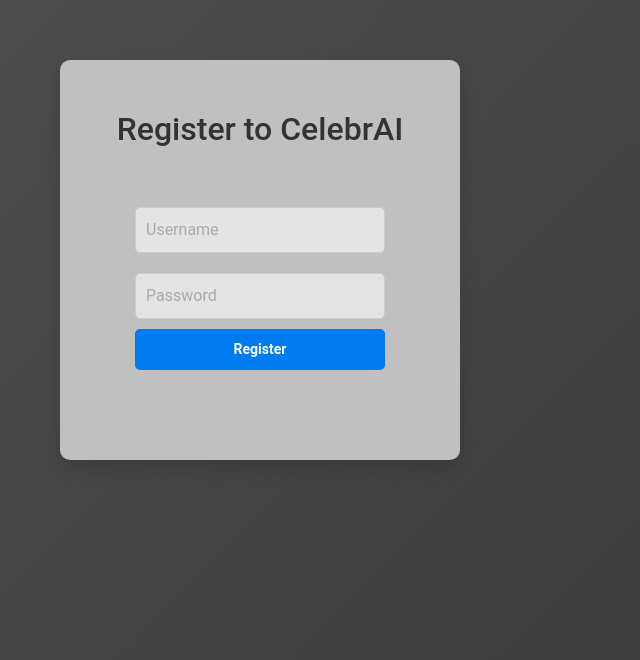
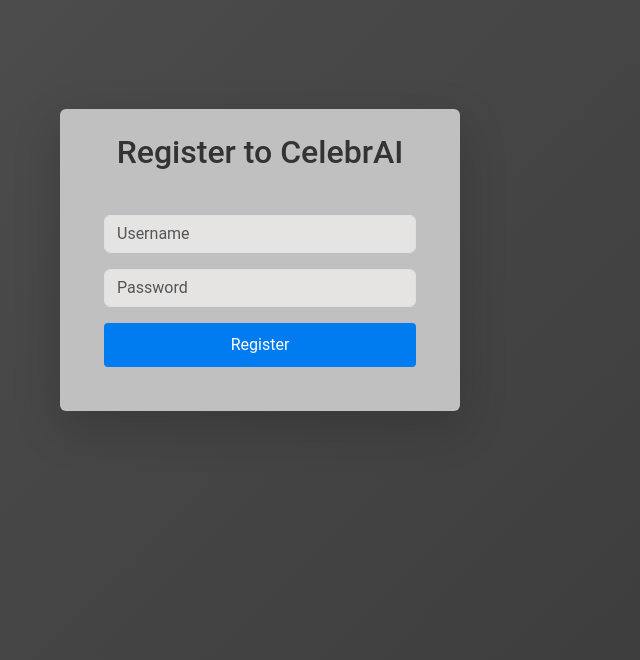
Before and after one commit to Mahmoud-K-Ismail/CelebrAI---Chat-with-Historical-Icons, a React (Vite) app in the folder shakespearegpt-frontend/: page /register in a window 1280 px wide. Shown: the part 140-800 px from the top of the page, without its empty margins (380-1020 px from the left). Built offline with nearby package versions, Linux system fonts and the light colour scheme.

Commit message:
styling finished, may change some colors later, used bootstrap

```diff
--- a/shakespearegpt-frontend/src/Register.css
+++ b/shakespearegpt-frontend/src/Register.css
@@ -7,15 +7,9 @@ body, html {
 
 .auth-page {
     height: 100vh;
-    display: flex;
-    flex-direction: column;
-    align-items: center;
-    justify-content: center;
-    text-align: center;
     background: linear-gradient(-45deg, #2c2c2c, #4a4a4a, #6e6e6e, #8c8c8c);
     background-size: 400% 400%;
     animation: gradientBackground 15s ease infinite;
-    width: 100%;
 }
 
 @keyframes gradientBackground {
@@ -23,64 +17,35 @@ body, html {
     50% { background-position: 100% 50%; }
     100% { background-position: 0% 50%; }
 }
-
 .register-container {
-    /*background: rgba(255, 255, 255, 0.8);*/
-    background: #C0C0C0;
-    border-radius: 10px;
-    padding: 50px;
+    max-width: 400px;
+    width: 100%;
+    padding: 40px;
     box-shadow: 0 8px 20px rgba(0, 0, 0, 0.15);
-    display: flex;
-    flex-direction: column;
-    align-items: center;
-    width: 100%;
-    max-width: 400px;
-    gap: 20px; /* Adds space between each element */
-    height: 400px; /* Increase the height of the form */
+    background: #C0C0C0; /* semi-transparent white */
+    /* If you want a fully transparent background, use rgba(255, 255, 255, 0) */
+    border-radius: 10px; /* Optional: Adds rounded corners */
+}
+.register-container form {
+    box-shadow: none;
+    background: rgba(255, 255, 255, 0); /* semi-transparent white */
+    padding: 20px; /* Optional: Add padding inside the form */
+    border-radius: 10px; /* Optional: Rounded corners for the form */
 }
 
 h2 {
     font-size: 2rem;
-    margin-bottom: 20px;
     color: #333;
 }
 
-.register-container form {
-    display: flex;
-    box-shadow: none;
-    background-color: transparent;
-    flex-direction: column;
-    align-items: center;
-    /*width: 100%;*/
-    /*height: 100%; !* Ensure the form takes up the full height of the container *!*/
-    justify-content: center; /* Vertically center the form elements */
-    width: 280px;
-    height: 190px;
-}
-
 .register-container input {
-    width: 100%;
-    /*background-color: rgba(255, 255, 255, 0.8);*/
     background-color: #E5E4E2;
-    padding: 10px; /* Reduced the padding from 10px to 8px */
-    margin: 10px 0; /* Reduced the margin from 10px to 8px */
-    border-radius: 5px;
-    border: 1px solid #ccc;
-    font-size: 1rem;
-    color: #333; /* Change this value to your desired font color */
+    color: #333;
 }
 
 .register-container button {
     background-color: #007bf0;
-    color: #fff;
-    font-weight: bold;
-    padding: 10px 20px;
-    border: none;
-    border-radius: 5px;
-    cursor: pointer;
-    transition: background-color 0.3s ease;
-    width: 100%;
-
+    color: white;
 }
 
 .register-container button:hover {
--- a/shakespearegpt-frontend/src/Register.jsx
+++ b/shakespearegpt-frontend/src/Register.jsx
@@ -1,50 +1,7 @@
-// import React, { useState } from 'react';
-// import { useNavigate } from 'react-router-dom';
-// import './App.css'; // Importing the CSS file for styling
-//
-// const Register = () => {
-//     const [formData, setFormData] = useState({ username: '', password: '' });
-//     const navigate = useNavigate();
-//
-//     const handleChange = (e) => {
-//         setFormData({ ...formData, [e.target.name]: e.target.value });
-//     };
-//
-//     const handleSubmit = async (e) => {
-//         e.preventDefault();
-//         try {
-//             const response = await fetch('/auth/register', {
-//                 method: 'POST',
-//                 headers: { 'Content-Type': 'application/json' },
-//                 body: JSON.stringify(formData),
-//             });
-//             if (response.ok) {
-//                 alert('Registration successful!');
-//                 navigate('/login');
-//             } else {
-//                 alert('Registration failed!');
-//             }
-//         } catch (err) {
-//             console.error(err);
-//         }
-//     };
-//
-//     return (
-//         <div className="auth-container">
-//             <h2>Register to CelebrAI</h2>
-//             <form onSubmit={handleSubmit}>
-//                 <input type="text" name="username" placeholder="Username" onChange={handleChange} />
-//                 <input type="password" name="password" placeholder="Password" onChange={handleChange} />
-//                 <button type="submit">Register</button>
-//             </form>
-//         </div>
-//     );
-// };
-//
-// export default Register;
 import React, { useState } from 'react';
 import { useNavigate } from 'react-router-dom';
-import './Register.css'; // Importing the CSS file for styling
+import 'bootstrap/dist/css/bootstrap.min.css'; // Ensure this is imported for Bootstrap styling
+import './Register.css'; // If you have any additional custom styles
 
 const Register = () => {
     const [formData, setFormData] = useState({ username: '', password: '' });
@@ -74,13 +31,29 @@ const Register = () => {
     };
 
     return (
-        <div className="auth-page">
-            <div className="register-container">
-                <h2>Register to CelebrAI</h2>
-                <form onSubmit={handleSubmit}>
-                    <input type="text" name="username" placeholder="Username" onChange={handleChange} />
-                    <input type="password" name="password" placeholder="Password" onChange={handleChange} />
-                    <button type="submit">Register</button>
+        <div className="auth-page d-flex justify-content-center align-items-center">
+            <div className="register-container p-4 shadow-lg rounded">
+                <h2 className="text-center mb-4">Register to CelebrAI</h2>
+                <form onSubmit={handleSubmit} className="d-flex flex-column align-items-center">
+                    <div className="form-group w-100">
+                        <input
+                            type="text"
+                            name="username"
+                            placeholder="Username"
+                            className="form-control mb-3"
+                            onChange={handleChange}
+                        />
+                    </div>
+                    <div className="form-group w-100">
+                        <input
+                            type="password"
+                            name="password"
+                            placeholder="Password"
+                            className="form-control mb-3"
+                            onChange={handleChange}
+                        />
+                    </div>
+                    <button type="submit" className="btn btn-primary w-100">Register</button>
                 </form>
             </div>
         </div>
--- a/shakespearegpt-frontend/src/UserSettings.css
+++ b/shakespearegpt-frontend/src/UserSettings.css
@@ -1,107 +1,22 @@
-.settings-container {
-    max-width: 600px;
-    margin: 0 auto;
-    padding: 20px;
-}
-
-.settings-header {
-    display: flex;
-    align-items: center;
-    margin-bottom: 30px;
-}
-
-.back-button {
-    background: none;
-    border: none;
-    color: #007bff;
-    cursor: pointer;
-    font-size: 16px;
-    margin-right: 20px;
-}
-
-.back-button:hover {
-    text-decoration: underline;
-}
-
-.settings-section {
-    background: #fff;
-    border-radius: 8px;
-    padding: 20px;
-    margin-bottom: 20px;
-    box-shadow: 0 2px 4px rgba(0, 0, 0, 0.1);
-}
-
-.form-group {
-    margin-bottom: 15px;
-}
-
-.form-group label {
-    display: block;
-    margin-bottom: 5px;
-    font-weight: bold;
-}
-
-.form-group input {
-    width: 100%;
-    padding: 8px;
-    border: 1px solid #ddd;
-    border-radius: 4px;
-    font-size: 14px;
-}
-
-button {
-    background-color: #007bff;
-    color: white;
-    border: none;
-    padding: 10px 20px;
-    border-radius: 4px;
-    cursor: pointer;
-    font-size: 14px;
-}
-
-button:hover {
-    background-color: #0056b3;
-}
-
-.error-message {
-    background-color: #ff53533d;
-    color: #dc3545;
-    padding: 10px;
-    border-radius: 4px;
-    margin-bottom: 20px;
-}
-
-.success-message {
-    background-color: #28a7453d;
-    color: #28a745;
-    padding: 10px;
-    border-radius: 4px;
-    margin-bottom: 20px;
-}
-
-
-        /*This makes chat ruined*/
-/*!* UserSettings.css *!*/
-
+/*!* General body and html styles *!*/
 /*body, html {*/
 /*    height: 100%;*/
 /*    margin: 0;*/
 /*    font-family: 'Roboto', sans-serif;*/
-/*    overflow: hidden;*/
+/*    overflow: auto; !* Allow scrolling *!*/
 /*}*/
 
-/*.settings-container {*/
-/*    height: 100vh;*/
-/*    display: flex;*/
-/*    flex-direction: column;*/
-/*    align-items: center;*/
-/*    justify-content: center;*/
-/*    text-align: center;*/
+/*!* Settings page gradient background *!*/
+/*.settings-page {*/
+/*    min-height: 100vh; !* Ensure the page takes at least 100% height *!*/
 /*    background: linear-gradient(-45deg, #2c2c2c, #4a4a4a, #6e6e6e, #8c8c8c);*/
 /*    background-size: 400% 400%;*/
 /*    animation: gradientBackground 15s ease infinite;*/
-/*    padding: 20px;*/
-/*    box-sizing: border-box;*/
+/*    width: 100%;*/
+/*    display: flex;*/
+/*    flex-direction: column; !* Stack items vertically *!*/
+/*    justify-content: flex-start; !* Align items to the top *!*/
+/*    padding-bottom: 20px; !* Some space at the bottom *!*/
 /*}*/
 
 /*@keyframes gradientBackground {*/
@@ -110,120 +25,410 @@ button:hover {
 /*    100% { background-position: 0% 50%; }*/
 /*}*/
 
+/*!* Settings container styles *!*/
+/*.settings-container {*/
+/*    max-width: 800px;*/
+/*    margin: 0 auto;*/
+/*    padding: 20px;*/
+/*    background-color: rgba(255, 255, 255, 0.9); !* Light transparent background *!*/
+/*    border-radius: 8px;*/
+/*    box-shadow: 0 2px 4px rgba(0, 0, 0, 0.1);*/
+/*    margin-bottom: 20px; !* Add margin to the bottom to space out sections *!*/
+/*}*/
+
+/*!* Settings header styles *!*/
 /*.settings-header {*/
-/*    width: 100%;*/
 /*    display: flex;*/
-/*    justify-content: center;*/
 /*    align-items: center;*/
-/*    margin-bottom: 20px;*/
-/*    position: relative;*/
+/*    margin-bottom: 30px;*/
+/*    justify-content: space-between;*/
 /*}*/
 
 /*.back-button {*/
-/*    position: absolute;*/
-/*    left: 0;*/
-/*    background-color: #6c757d;*/
-/*    width: 150px;*/
-/*    height: 50px;*/
+/*    background-color: #007bff;*/
 /*    color: #fff;*/
-/*    font-weight: bold;*/
-/*    padding: 10px 20px;*/
 /*    border: none;*/
+/*    cursor: pointer;*/
+/*    font-size: 16px;*/
+/*    padding: 8px 12px;*/
 /*    border-radius: 5px;*/
-/*    cursor: pointer;*/
 /*    transition: background-color 0.3s ease;*/
 /*    text-decoration: none;*/
+/*    width: 20%;*/
 /*}*/
 
 /*.back-button:hover {*/
-/*    background-color: #5a6268;*/
+/*    background-color: #0056b3;*/
+/*    text-decoration: none;*/
+/*    color: white;*/
 /*}*/
 
-/*h1 {*/
-/*    font-size: 2.5rem;*/
-/*    color: #ffffff;*/
-/*    text-align: center;*/
-/*    margin: 0;*/
+/*!* Form sections styling *!*/
+/*.settings-section {*/
+/*    background: #fff;*/
+/*    border-radius: 8px;*/
+/*    padding: 20px;*/
+/*    margin-bottom: 40px;*/
+/*    box-shadow: 0 2px 4px rgba(0, 0, 0, 0.1);*/
 /*}*/
 
-/*.settings-section-wrapper {*/
-/*    display: flex;*/
-/*    flex-direction: row;*/
-/*    justify-content: center;*/
-/*    align-items: flex-start;*/
-/*    width: 100%;*/
-/*    max-width: 1200px;*/
-/*    gap: 40px;*/
+/*!* Username section styling *!*/
+/*.username-section {*/
+/*    background-color: rgba(0, 123, 255, 0.1); !* Light blue background *!*/
+/*    border-left: 5px solid #007bff; !* Blue left border *!*/
 /*}*/
 
-/*.settings-section {*/
-/*    flex: 0 1 40%;*/
-/*    width: 100%;*/
-/*    background: rgba(255, 255, 255, 0.8);*/
-/*    border-radius: 10px;*/
-/*    padding: 40px;*/
-/*    box-shadow: 0 8px 20px rgba(0, 0, 0, 0.15);*/
-/*    max-width: 500px;*/
-/*}*/
-/*.settings-section2 {*/
-/*    flex: 0 1 40%;*/
-/*    width: 100%;*/
-/*    background: rgba(255, 255, 255, 0.8);*/
-/*    border-radius: 10px;*/
-/*    padding: 40px;*/
-/*    box-shadow: 0 8px 20px rgba(0, 0, 0, 0.15);*/
-/*    max-width: 500px;*/
+/*!* Password section styling *!*/
+/*.password-section {*/
+/*    background-color: rgba(220, 53, 69, 0.1); !* Light red background *!*/
+/*    border-left: 5px solid #dc3545; !* Red left border *!*/
 /*}*/
 
-/*h2 {*/
-/*    font-size: 1.8rem;*/
-/*    margin-bottom: 20px;*/
-/*    color: #333;*/
+/*!* Specific input-wrapper customizations *!*/
+/*.input-wrapper {*/
+/*    display: block; !* Ensures that each input wrapper takes the full width and stacks *!*/
+/*    margin-bottom: 20px; !* Adds spacing between each input *!*/
 /*}*/
 
-/*.form-group {*/
-/*    margin-bottom: 20px;*/
-/*    display: flex;*/
-/*    flex-direction: column;*/
-/*    align-items: flex-start;*/
+/*!* Specific customization for the 'New Username' input *!*/
+/*.input-wrapper label[for="newUsername"] {*/
+/*    font-weight: bold;*/
+/*    color: #007bff;*/
 /*}*/
 
-/*label {*/
-/*    font-size: 1rem;*/
-/*    color: #333;*/
-/*    margin-bottom: 5px;*/
+/*.input-wrapper input#newUsername {*/
+/*    background-color: #E5E4E2; !* Light grey background *!*/
+/*    border: 1px solid #ccc;*/
+/*    padding: 10px;*/
 /*}*/
 
-/*input {*/
-/*    width: 100%;*/
-/*    padding: 10px;*/
-/*    border-radius: 5px;*/
-/*    border: 1px solid #ccc;*/
-/*    font-size: 1rem;*/
+/*!* Specific customization for 'Current Password' input *!*/
+/*.input-wrapper label[for="usernameCurrentPassword"] {*/
+/*    font-weight: bold;*/
+/*    color: #007bff;*/
 /*}*/
 
-/*button {*/
+/*.input-wrapper input#usernameCurrentPassword {*/
+/*    background-color: #E5E4E2; !* Light grey background *!*/
+/*    border: 1px solid #ccc;*/
+/*    padding: 10px;*/
+/*}*/
+
+/*!* Specific customization for 'Current Password' for Password Change *!*/
+/*.input-wrapper label[for="passwordCurrentPassword"] {*/
+/*    font-weight: bold;*/
+/*    color: #dc3545;*/
+/*}*/
+
+/*.input-wrapper input#passwordCurrentPassword {*/
+/*    background-color: #E5E4E2; !* Light grey background *!*/
+/*    border: 1px solid #ccc;*/
+/*    padding: 10px;*/
+/*}*/
+
+/*!* Specific customization for 'New Password' input *!*/
+/*.input-wrapper label[for="newPassword"] {*/
+/*    font-weight: bold;*/
+/*    color: #dc3545;*/
+/*}*/
+
+/*.input-wrapper input#newPassword {*/
+/*    background-color: #E5E4E2; !* Light grey background *!*/
+/*    border: 1px solid #ccc;*/
+/*    padding: 10px;*/
+/*}*/
+
+/*!* Specific customization for 'Confirm Password' input *!*/
+/*.input-wrapper label[for="confirmPassword"] {*/
+/*    font-weight: bold;*/
+/*    color: #dc3545;*/
+/*}*/
+
+/*.input-wrapper input#confirmPassword {*/
+/*    background-color: #E5E4E2; !* Light grey background *!*/
+/*    border: 1px solid #ccc;*/
+/*    padding: 10px;*/
+/*}*/
+
+/*!* Button styling *!*/
+/*.btn {*/
+/*    padding: 10px 15px;*/
+/*    font-size: 16px;*/
+/*    border-radius: 4px;*/
+/*    cursor: pointer;*/
+/*    border: none;*/
+/*}*/
+
+/*.btn-primary {*/
 /*    background-color: #007bff;*/
 /*    color: #fff;*/
-/*    font-weight: bold;*/
-/*    padding: 10px 20px;*/
-/*    border: none;*/
-/*    border-radius: 5px;*/
-/*    cursor: pointer;*/
-/*    transition: background-color 0.3s ease;*/
-/*    width: 100%;*/
 /*}*/
 
-/*button:hover {*/
+/*.btn-primary:hover {*/
 /*    background-color: #0056b3;*/
 /*}*/
 
+/*.btn-danger {*/
+/*    background-color: #dc3545;*/
+/*    color: #fff;*/
+/*}*/
+
+/*.btn-danger:hover {*/
+/*    background-color: #c82333;*/
+/*}*/
+
+/*!* Alerts (success & error) *!*/
+/*.error-message, .success-message {*/
+/*    margin-bottom: 20px;*/
+/*    font-size: 14px;*/
+/*    padding: 10px;*/
+/*    border-radius: 4px;*/
+/*}*/
+
 /*.error-message {*/
-/*    color: #ff4d4d;*/
-/*    margin-bottom: 20px;*/
+/*    background-color: #f8d7da;*/
+/*    color: #721c24;*/
 /*}*/
 
 /*.success-message {*/
-/*    color: #28a745;*/
-/*    margin-bottom: 20px;*/
+/*    background-color: #d4edda;*/
+/*    color: #155724;*/
 /*}*/
+
+/*.username-form {*/
+/*    display: block;*/
+/*    padding: 15px;*/
+/*    background-color: transparent;*/
+/*    border-radius: 10px;*/
+/*    box-shadow: none;*/
+/*}*/
+/*.password-section .password-form {*/
+/*    display: block;*/
+/*    padding: 15px;*/
+/*    background-color: transparent;*/
+/*    border-radius: 10px;*/
+/*    box-shadow:none;*/
+/*}*/
+
+/* General body and html styles */
+body, html {
+    height: 100%;
+    margin: 0;
+    font-family: 'Roboto', sans-serif;
+    overflow: auto; /* Allow scrolling */
+}
+
+/* Settings page gradient background */
+.settings-page {
+    min-height: 100vh; /* Ensure the page takes at least 100% height */
+    background: linear-gradient(-45deg, #2c2c2c, #4a4a4a, #6e6e6e, #8c8c8c);
+    background-size: 400% 400%;
+    animation: gradientBackground 15s ease infinite;
+    width: 100%;
+    display: flex;
+    flex-direction: column; /* Stack items vertically */
+    justify-content: flex-start; /* Align items to the top */
+    padding-bottom: 20px; /* Some space at the bottom */
+}
+
+@keyframes gradientBackground {
+    0% { background-position: 0% 50%; }
+    50% { background-position: 100% 50%; }
+    100% { background-position: 0% 50%; }
+}
+
+/* Settings container styles */
+.settings-container {
+    max-width: 800px;
+    margin: 0 auto;
+    padding: 20px;
+    background-color: rgba(255, 255, 255, 0.9); /* Light transparent background */
+    border-radius: 8px;
+    box-shadow: 0 2px 4px rgba(0, 0, 0, 0.1);
+    margin-bottom: 20px; /* Add margin to the bottom to space out sections */
+}
+
+/* Settings header styles */
+.settings-header {
+    display: flex;
+    align-items: center;
+    margin-bottom: 30px;
+    justify-content: space-between;
+}
+
+.back-button {
+    background-color: #007bff;
+    color: #fff;
+    border: none;
+    cursor: pointer;
+    font-size: 16px;
+    padding: 8px 12px;
+    border-radius: 5px;
+    transition: background-color 0.3s ease;
+    text-decoration: none;
+    width: 20%;
+}
+
+.back-button:hover {
+    background-color: #0056b3;
+    text-decoration: none;
+    color: white;
+}
+
+/* Form sections styling */
+.settings-section {
+    background: #fff;
+    border-radius: 8px;
+    padding: 20px;
+    margin-bottom: 40px;
+    box-shadow: 0 2px 4px rgba(0, 0, 0, 0.1);
+}
+
+/* Username section styling */
+.username-section {
+    background-color: rgba(0, 123, 255, 0.1); /* Light blue background */
+    border-left: 5px solid #007bff; /* Blue left border */
+}
+
+/* Password section styling */
+.password-section {
+    background-color: rgba(220, 53, 69, 0.1); /* Light red background */
+    border-left: 5px solid #dc3545; /* Red left border */
+}
+
+/* Specific input-wrapper customizations */
+.input-wrapper {
+    display: flex; /* Ensures that each input wrapper takes the full width and stacks */
+    margin-bottom: 20px; /* Adds spacing between each input */
+}
+
+/* Specific customization for the 'New Username' input */
+.input-wrapper label[for="newUsername"] {
+    font-weight: bold;
+    color: #007bff;
+    margin-top: 10px;
+}
+
+.input-wrapper input#newUsername {
+    background-color: #E5E4E2; /* Light grey background */
+    border: 1px solid #ccc;
+    padding: 10px;
+    margin-left: 38px;
+
+}
+
+/* Specific customization for 'Current Password' input */
+.input-wrapper label[for="usernameCurrentPassword"] {
+    font-weight: bold;
+    color: #007bff;
+    margin-top: 10px;
+}
+
+.input-wrapper input#usernameCurrentPassword {
+    background-color: #E5E4E2; /* Light grey background */
+    border: 1px solid #ccc;
+    padding: 10px;
+    margin-left: 15px;
+}
+
+/* Specific customization for 'Current Password' for Password Change */
+.input-wrapper label[for="passwordCurrentPassword"] {
+    font-weight: bold;
+    color: #dc3545;
+    margin-top : 10px;
+}
+
+.input-wrapper input#passwordCurrentPassword {
+    background-color: #E5E4E2; /* Light grey background */
+    border: 1px solid #ccc;
+    padding: 10px;
+    margin-left: 51px;
+}
+
+/* Specific customization for 'New Password' input */
+.input-wrapper label[for="newPassword"] {
+    font-weight: bold;
+    color: #dc3545;
+    margin-top: 10px;
+}
+
+.input-wrapper input#newPassword {
+    background-color: #E5E4E2; /* Light grey background */
+    border: 1px solid #ccc;
+    padding: 10px;
+    margin-left: 75px;
+}
+
+/* Specific customization for 'Confirm Password' input */
+.input-wrapper label[for="confirmPassword"] {
+    font-weight: bold;
+    color: #dc3545;
+    margin-top: 10px;
+}
+
+.input-wrapper input#confirmPassword {
+    background-color: #E5E4E2; /* Light grey background */
+    border: 1px solid #ccc;
+    padding: 10px;
+    margin-left: 10px;
+}
+
+/* Button styling */
+.btn {
+    padding: 10px 15px;
+    font-size: 16px;
+    border-radius: 4px;
+    cursor: pointer;
+    border: none;
+}
+
+.btn-primary {
+    background-color: #007bff;
+    color: #fff;
+}
+
+.btn-primary:hover {
+    background-color: #0056b3;
+}
+
+.btn-danger {
+    background-color: #dc3545;
+    color: #fff;
+}
+
+.btn-danger:hover {
+    background-color: #c82333;
+}
+
+/* Alerts (success & error) */
+.error-message, .success-message {
+    margin-bottom: 20px;
+    font-size: 14px;
+    padding: 10px;
+    border-radius: 4px;
+}
+
+.error-message {
+    background-color: #f8d7da;
+    color: #721c24;
+}
+
+.success-message {
+    background-color: #d4edda;
+    color: #155724;
+}
+
+.username-form {
+    display: block;
+    padding: 15px;
+    background-color: transparent;
+    border-radius: 10px;
+    box-shadow: none;
+}
+.password-section .password-form {
+    display: block;
+    padding: 15px;
+    background-color: transparent;
+    border-radius: 10px;
+    box-shadow:none;
+}
```
Also changed, not shown: shakespearegpt-frontend/src/UserSettings.jsx (+38 -25 lines).
